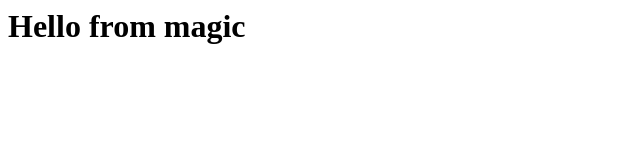
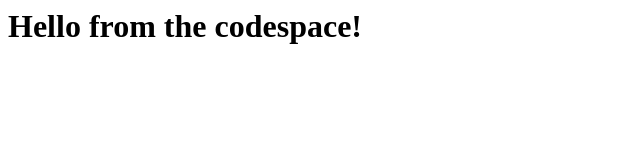
Before and after one commit to nlemarodriguez/skills-code-with-codespaces, a plain HTML site: page index.html in a window 1280 px wide. Shown: the whole page, without its empty margins (0-640 px from the left). Drawn offline with Linux system fonts and the light colour scheme.

Commit message:
Adding hello from the codespace!

```diff
--- a/index.html
+++ b/index.html
@@ -1,3 +1,3 @@
 <html>
-  <h1>Hello from magic</h1>
+  <h1>Hello from the codespace!</h1>
 </html>
```
